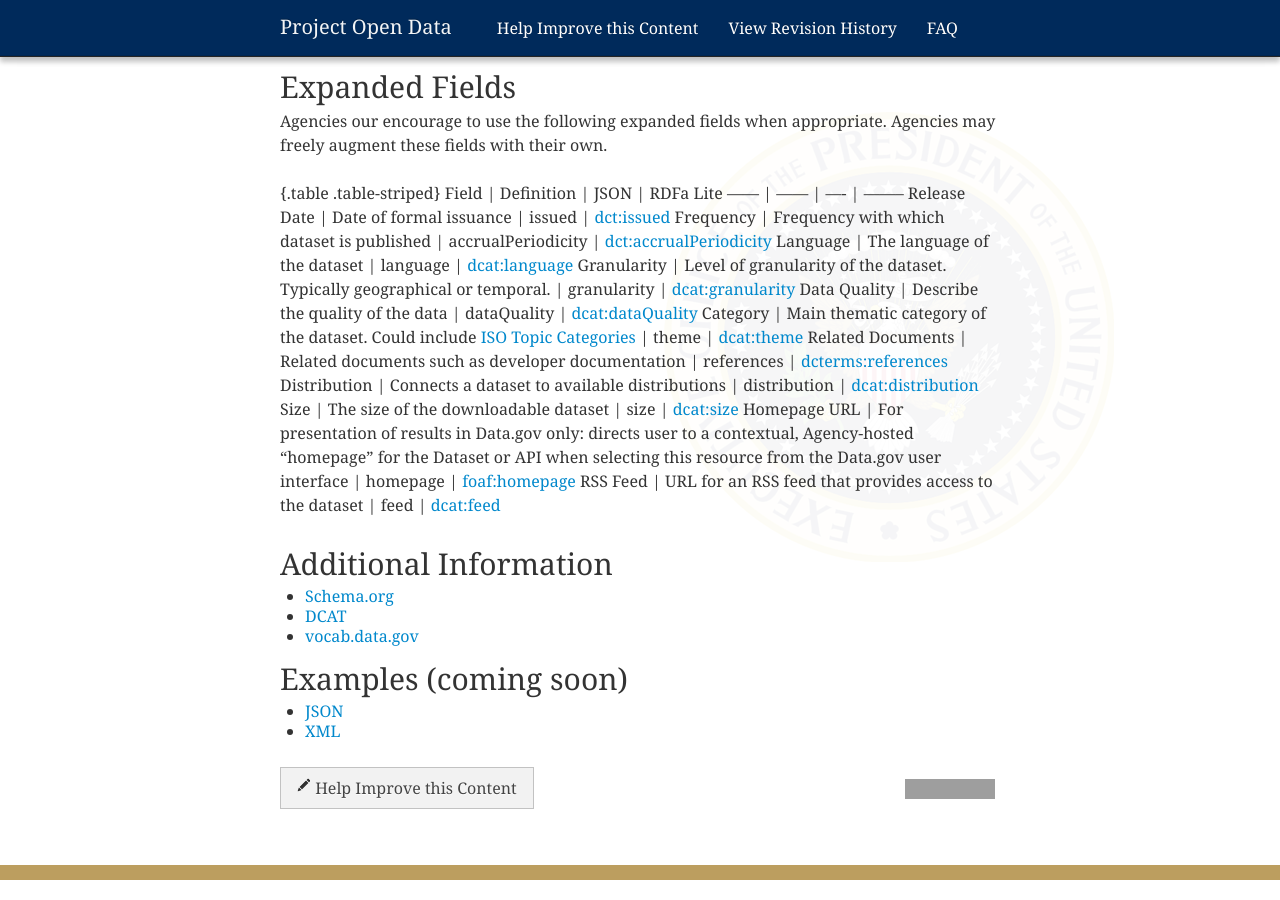
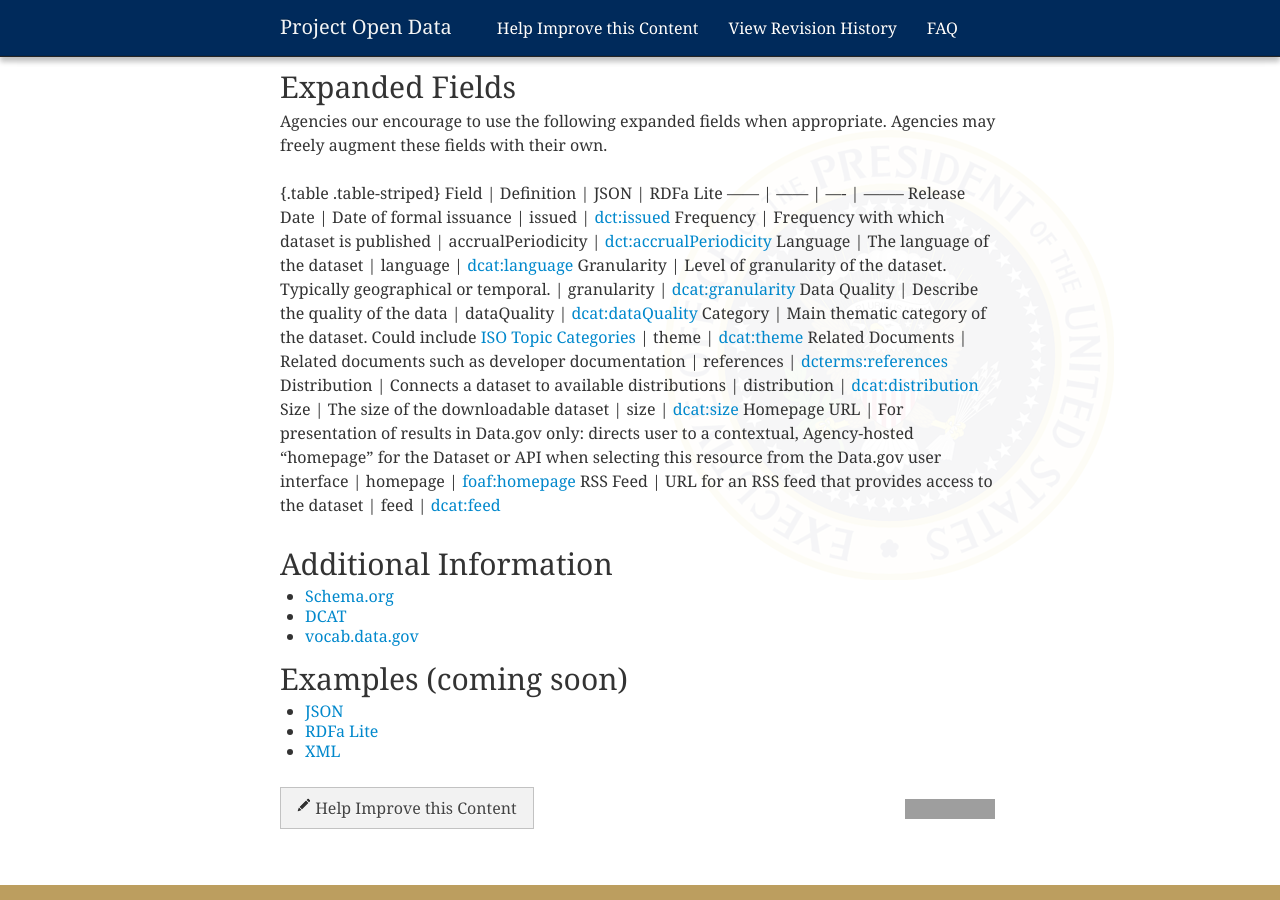
Before and after one commit to gbinal/p-o-d.github.com, a Jekyll site: the page built from schema.md, in a window 1280 px wide and 900 px high, scrolled down 2612 px. Built offline with Jekyll 4.4.1, drawn with Linux system fonts in a browser that asks for light colours; nearby versions of some CDN libraries; grey boxes are pictures that could not be loaded.

```diff
--- a/schema.md
+++ b/schema.md
@@ -101,5 +101,6 @@ Additional Information
 
 Examples (coming soon)
 --------
-* [JSON](examples/catalog.json)
-* [XML](examples/xml/)
+* [JSON](http://gsa-ocsit.github.com/project-open-data.github.com/metadata-resources/)
+* [RDFa Lite](http://gsa-ocsit.github.com/project-open-data.github.com/metadata-resources/)
+* [XML](http://gsa-ocsit.github.com/project-open-data.github.com/metadata-resources/)
```
